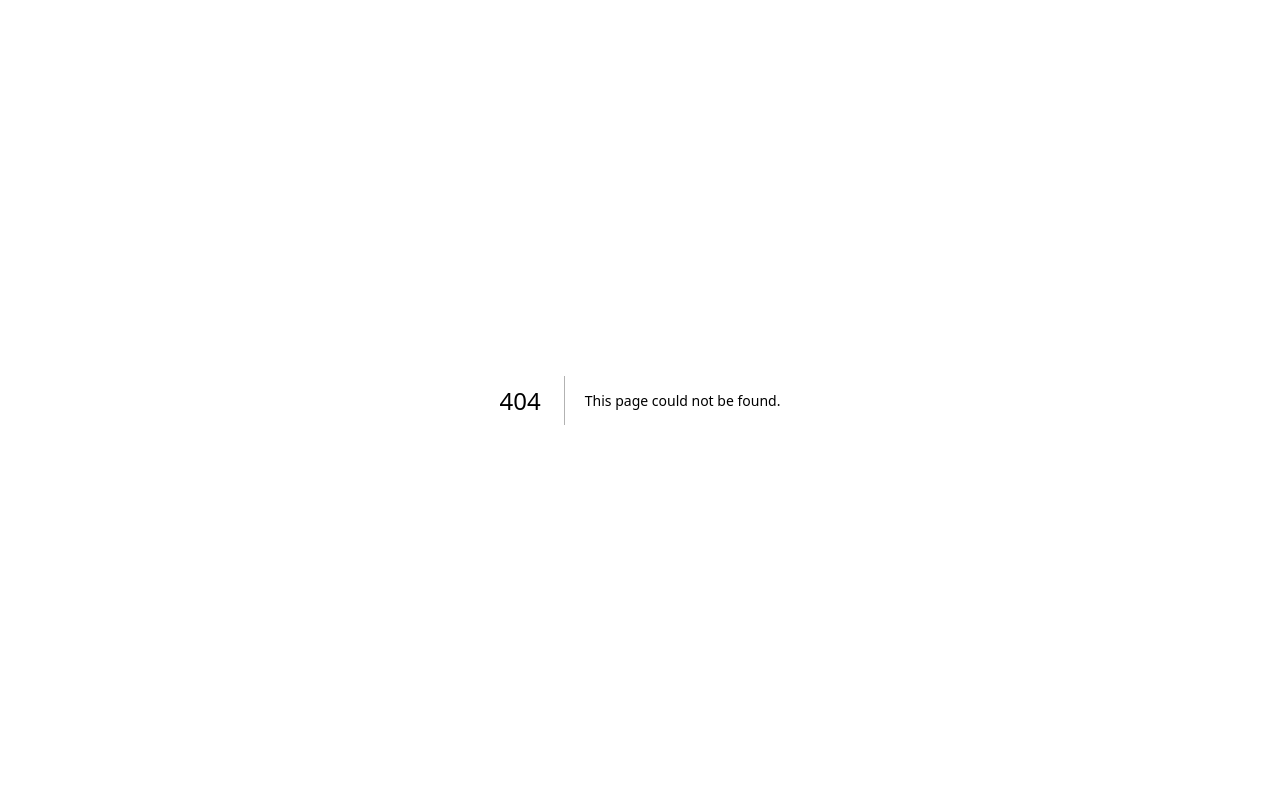
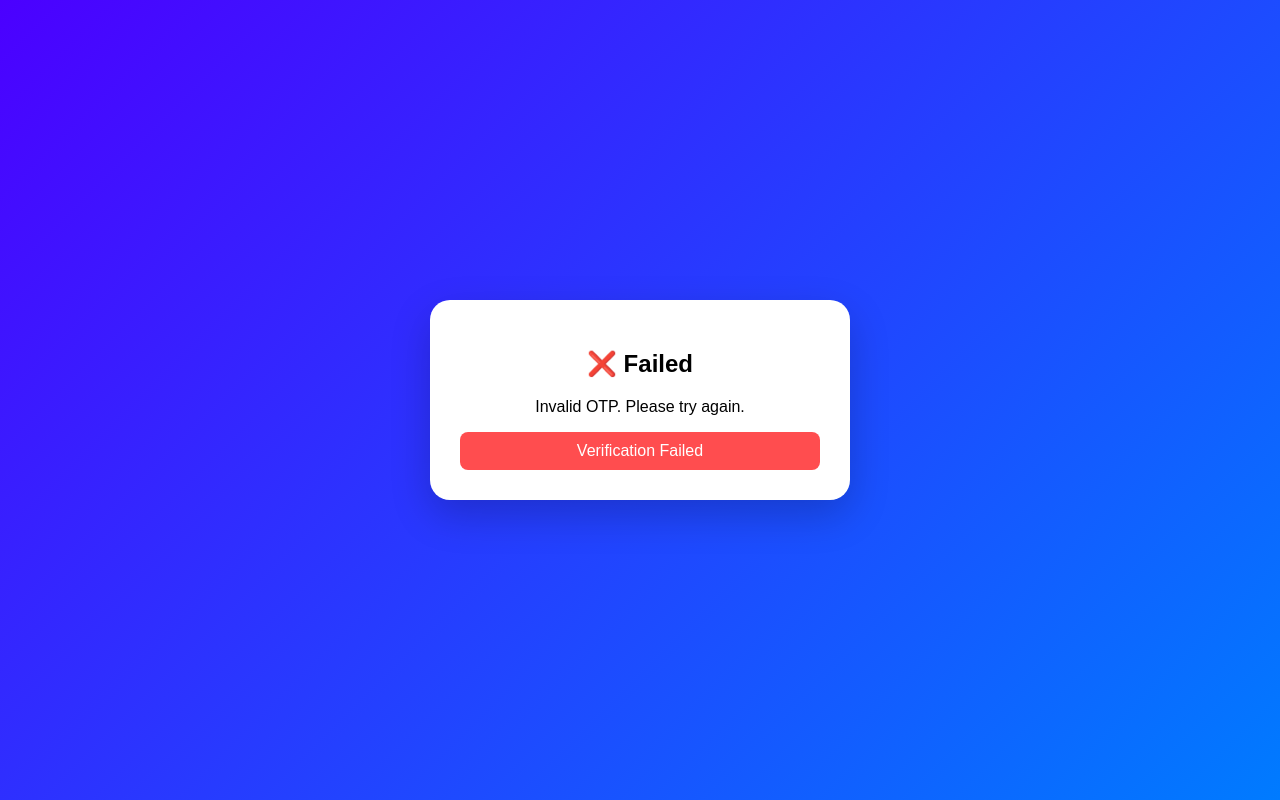
Before and after one commit to arpita330/gift-card-demo, a Next.js app: page /failed in a window 1280 px wide. Before the commit this address had no page. Built offline with nearby package versions, Linux system fonts and the light colour scheme.

Commit message:
Create page.js

```diff
--- /dev/null
+++ b/app/failed/page.js
@@ -0,0 +1,9 @@
+export default function Failed() {
+  return (
+    <div className="card">
+      <h2>❌ Failed</h2>
+      <p>Invalid OTP. Please try again.</p>
+      <div className="error">Verification Failed</div>
+    </div>
+  );
+}
```
